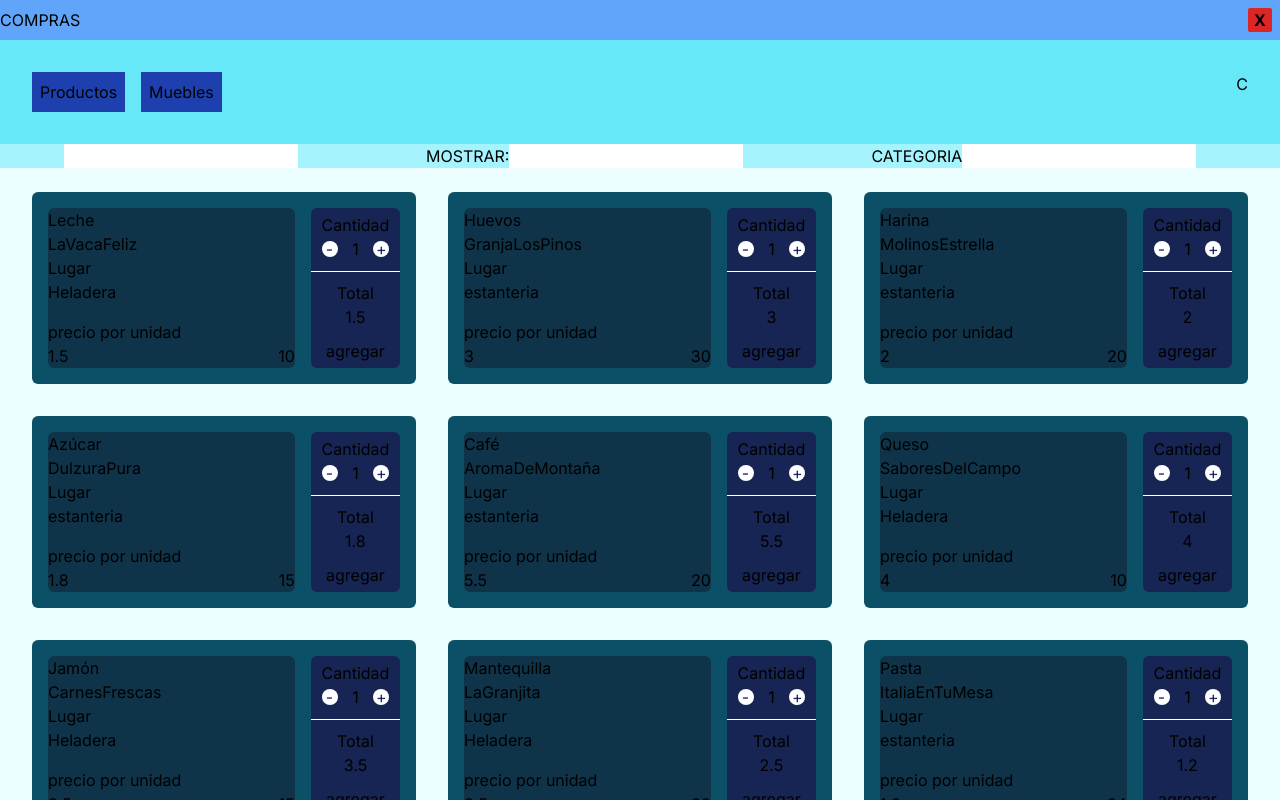
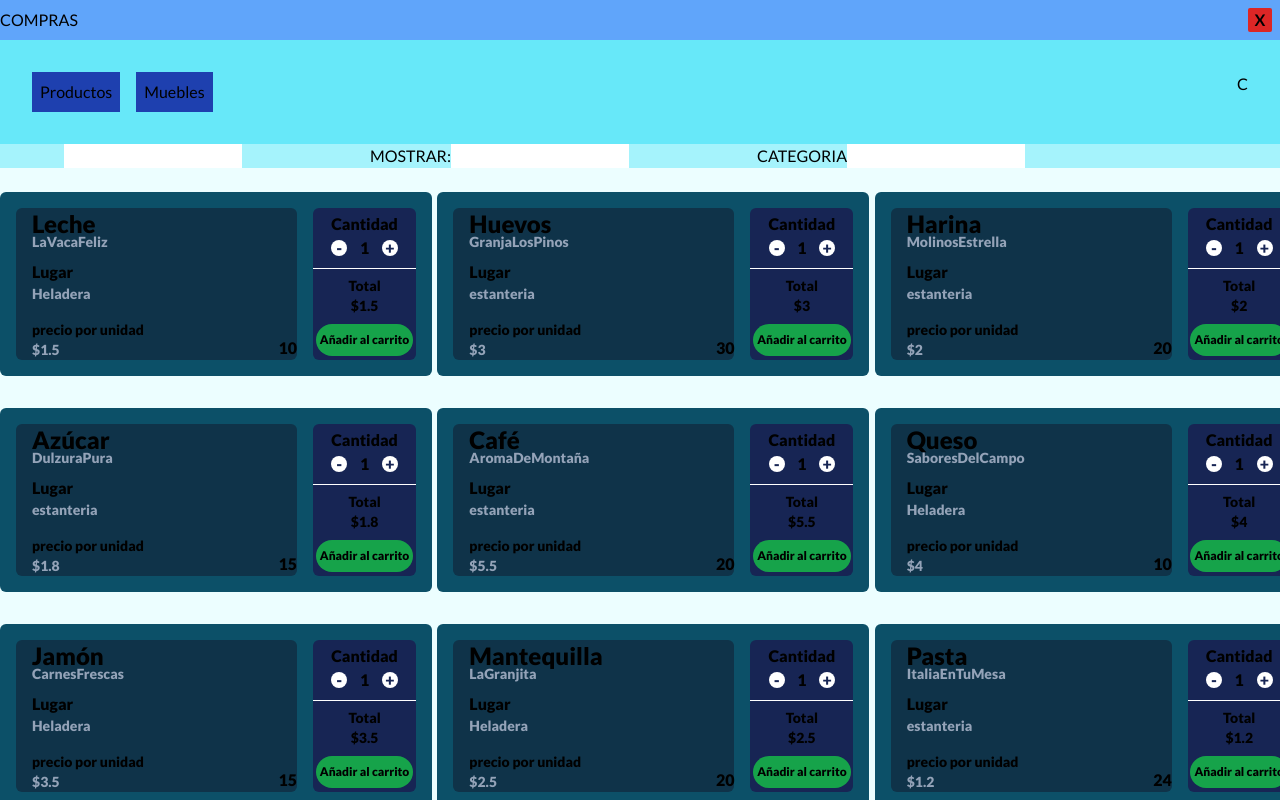
Before and after one commit to ferutizi/supermarket-simulator-shop, a Next.js app: page / in a window 1280 px wide. Built offline with nearby package versions, Linux system fonts and the light colour scheme.

Commit message:
font lato, more style in product card

```diff
--- a/src/app/components/BuySection.tsx
+++ b/src/app/components/BuySection.tsx
@@ -5,7 +5,7 @@ export default function BuySection() {
   const clearCart = useCart((state) => state.clearCart)
   let saldo = 15000
   return (
-    <section className="col-span-3 bg-sky-500 flex flex-col justify-between px-4 py-2 font-bold text-sm">
+    <section className="col-span-3 bg-sky-500 flex flex-col justify-between px-4 py-2 font-extrabold text-sm">
       <div>
         <div className="flex justify-between">
           <p>Pedir</p>
@@ -29,7 +29,7 @@ export default function BuySection() {
           <p>saldo restante</p>
           <p>${saldo - totalCart}</p>
         </div>
-        <button className="bg-slate-50 text-sm text-stone-600 font-bold px-3 py-2 rounded-lg w-fit flex self-center mb-4" onClick={() => clearCart()}>Comprar</button>
+        <button className="bg-slate-50 text-sm text-stone-600 px-3 py-2 rounded-lg w-fit flex self-center mb-4" onClick={() => clearCart()}>Comprar</button>
       </div>
     </section>
   )
--- a/src/app/components/ModalCart.tsx
+++ b/src/app/components/ModalCart.tsx
@@ -10,10 +10,10 @@ export default function ModalCart() {
     <>
       {
         showModalCart &&
-        <section className="z-10 w-[48%] h-[30rem] absolute top-1/2 left-1/2 transform -translate-x-1/2 -translate-y-1/2">
+        <section className="z-10 w-[48%] h-[30rem] absolute top-1/2 left-1/2 transform -translate-x-1/2 -translate-y-1/2 font-extrabold">
           <header className="flex justify-between px-4 py-2 bg-sky-600">
             <h2>CARRITO</h2>
-            <button className="w-6 h-6 bg-red-600 font-bold rounded-sm" onClick={() => closeModal()}>X</button>
+            <button className="w-6 h-6 bg-red-600 rounded-sm" onClick={() => closeModal()}>X</button>
           </header>
           <div className="grid grid-cols-11 h-full">
             <ProductSection></ProductSection>
--- a/src/app/components/ProductCard.tsx
+++ b/src/app/components/ProductCard.tsx
@@ -13,20 +13,20 @@ export default function ProductCard({ product }: ProductCardProps) {
   const { name, amount, img, placeAt, price, quantityPerBox, subTotal, supplier } = product
 
   return (
-    <article className="grid grid-cols-7 bg-product-light p-4 gap-4 w-96 rounded-md">
-      <div className="col-span-5 bg-product-dark relative rounded-md">
-        <h2>{name}</h2>
-        <h3>{supplier}</h3>
+    <article className="grid grid-cols-7 bg-product-light p-4 gap-4 w-[27rem] h-fit rounded-md font-extrabold">
+      <div className="col-span-5 bg-product-dark relative rounded-md pl-4">
+        <h2 className="text-2xl">{name}</h2>
+        <h3 className="text-slate-400 text-sm -translate-y-2">{supplier}</h3>
         <div className="flex">
           <img /* product */ />
           <div className="flex flex-col gap-4">
             <div>
               <p>Lugar</p>
-              <p>{placeAt}</p>
+              <p className="text-slate-400 text-sm">{placeAt}</p>
             </div>
             <div>
-              <p>precio por unidad</p>
-              <p>{price}</p>
+              <p className="text-sm">precio por unidad</p>
+              <p className="text-slate-400 text-sm">${price}</p>
             </div>
           </div>
         </div>
@@ -47,10 +47,10 @@ export default function ProductCard({ product }: ProductCardProps) {
         </div>
         <hr className="w-full border-white"></hr>
         <div className="text-center">
-          <p>Total</p>
-          <p>{subTotal}</p>
+          <p className="text-sm">Total</p>
+          <p className="text-sm">${subTotal}</p>
         </div>
-        <button onClick={() => add(product)}>agregar</button>
+        <button className="bg-green-600 px-1 py-2 rounded-2xl text-xs" onClick={() => add(product)}>Añadir al carrito</button>
       </div>
     </article>
   )
--- a/src/app/components/ProductInCart.tsx
+++ b/src/app/components/ProductInCart.tsx
@@ -13,7 +13,7 @@ export default function ProductInCart({ product }: ProductInCartProps) {
   const { name, supplier, amount, price, subTotal } = product
 
   return (
-    <li className="grid grid-cols-5 bg-slate-200 pl-4 font-bold">
+    <li className="grid grid-cols-5 bg-slate-200 pl-4 font-extrabold">
       <p className="col-span-2">{supplier} {name}</p>
       <div className="col-span-1 flex justify-center w-full items-center gap-2">
         <button className="bg-blue-300 rounded-full w-6 h-6 flex justify-center items-center text-white" onClick={() => decrementAmount(product)}>-</button>
--- a/src/app/components/ProductSection.tsx
+++ b/src/app/components/ProductSection.tsx
@@ -8,10 +8,10 @@ export default function ProductSection() {
     <section className="col-span-8 bg-slate-50 text-stone-500 px-8 py-4">
       <ul className="flex flex-col gap-3">
         <li className="grid grid-cols-5">
-          <p className="col-span-2 font-bold text-center">Nombre del producto</p>
-          <p className="col-span-1 font-bold text-center">Unidad</p>
-          <p className="col-span-1 font-bold text-center">Precio</p>
-          <p className="col-span-1 font-bold text-center">Total</p>
+          <p className="col-span-2 text-center">Nombre del producto</p>
+          <p className="col-span-1 text-center">Unidad</p>
+          <p className="col-span-1 text-center">Precio</p>
+          <p className="col-span-1 text-center">Total</p>
         </li>
         {productsInCart.map(product =>
           <ProductInCart key={product.name} product={product} />
--- a/src/app/layout.tsx
+++ b/src/app/layout.tsx
@@ -1,8 +1,8 @@
 import type { Metadata } from "next";
-import { Inter } from "next/font/google";
+import { Lato } from "next/font/google";
 import "./globals.css";
 
-const inter = Inter({ subsets: ["latin"] });
+const lato = Lato({ weight: ['300', '400', '700', '900'], subsets: ["latin"] });
 
 export const metadata: Metadata = {
   title: "Create Next App",
@@ -16,7 +16,7 @@ export default function RootLayout({
 }>) {
   return (
     <html lang="en">
-      <body className={inter.className}>{children}</body>
+      <body className={lato.className}>{children}</body>
     </html>
   );
 }
--- a/tailwind.config.ts
+++ b/tailwind.config.ts
@@ -17,6 +17,9 @@ const config: Config = {
         "product-dark": "#0f3349",
         "product-light": "#0c5068",
         "product-blue": "#172554",
+      },
+      fontWeight: {
+        "extrabold": '900',
       }
     },
   },
```
